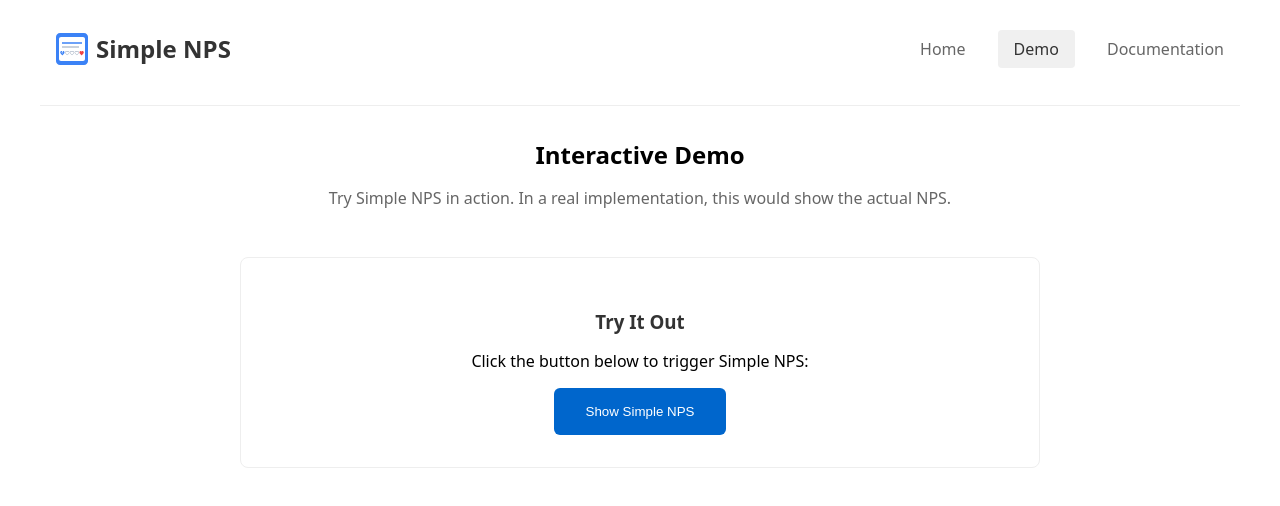
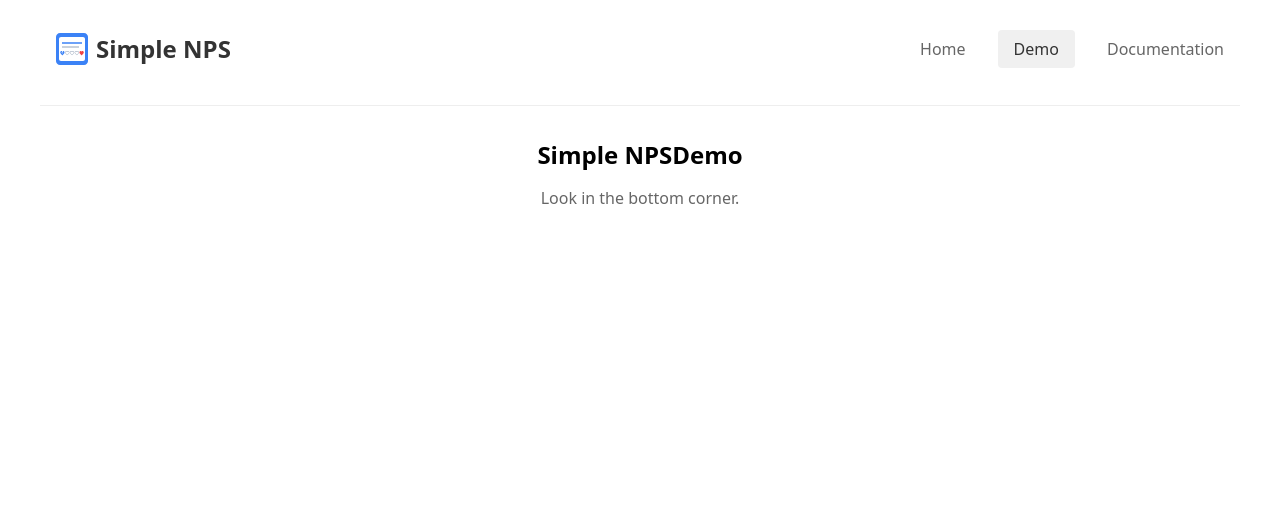
Before and after one commit to kevinkace/simple-nps, a SvelteKit app in the folder apps/website/: page /demo in a window 1280 px wide. Shown: the top 506 px of the page. Built offline with nearby package versions, Linux system fonts and the light colour scheme.

Commit message:
cleanup demo page

```diff
--- a/apps/website/src/routes/demo/+page.svelte
+++ b/apps/website/src/routes/demo/+page.svelte
@@ -1,51 +1,19 @@
 <script>
   import { onMount } from 'svelte';
-  import { base } from '$app/paths';
 
   let showNps = false;
-
-  onMount(() => {
-    // Load the script from packages/script
-    if (typeof window !== 'undefined') {
-      const script = document.createElement('script');
-      // In production, this would load from packages/script/dist/index.js
-      // For demo purposes, we'll show a placeholder
-      script.innerHTML = `
-        // Demo placeholder - in production this would be packages/script/dist/index.js
-        console.log('Simple NPS script loaded');
-        window.initSimpleNps = function() {
-          console.log('Demo: Simple NPS would show here');
-          alert('Demo: This would show Simple NPS. In production, load the built script from packages/script/dist/index.js');
-        };
-      `;
-      document.head.appendChild(script);
-    }
-  });
-
-  function showDemo() {
-    showNps = true;
-    if (typeof window !== 'undefined' && window.initSimpleNps) {
-      window.initSimpleNps();
-    }
-  }
 </script>
 
 <svelte:head>
   <title>Demo - Simple NPS</title>
   <meta name="description" content="Interactive demo of Simple NPS" />
+
+  <script src="https://unpkg.com/simple-nps@0.0.2/dist/simple-nps.iife.js"></script>
 </svelte:head>
 
 <section class="demo">
-  <h1>Interactive Demo</h1>
-  <p>Try Simple NPS in action. In a real implementation, this would show the actual NPS.</p>
-
-
-    <div class="demo-trigger">
-      <h3>Try It Out</h3>
-      <p>Click the button below to trigger Simple NPS:</p>
-      <button on:click={showDemo} class="btn primary">Show Simple NPS</button>
-    </div>
-
+  <h1>Simple NPSDemo</h1>
+  <p>Look in the bottom corner.</p>
 </section>
 
 <style>
@@ -59,99 +27,9 @@
     margin-bottom: 1rem;
   }
 
-  .demo > p {
+  .demo p {
     text-align: center;
     color: #666;
     margin-bottom: 3rem;
   }
-
-  .demo-controls {
-    margin-bottom: 3rem;
-  }
-
-  .config-section,
-  .demo-trigger {
-    margin-bottom: 2rem;
-    padding: 2rem;
-    border: 1px solid #eee;
-    border-radius: 8px;
-  }
-
-  .demo-trigger {
-    text-align: center;
-  }
-
-  .demo-trigger p {
-    margin-bottom: 1rem;
-  }
-
-  .btn {
-    padding: 1rem 2rem;
-    border: none;
-    border-radius: 6px;
-    font-weight: 500;
-    cursor: pointer;
-    text-decoration: none;
-    display: inline-block;
-    transition: all 0.2s;
-  }
-
-  .btn.primary {
-    background-color: #0066cc;
-    color: white;
-  }
-
-  .btn.primary:hover {
-    background-color: #0052a3;
-  }
-
-  .implementation-notes {
-    border-top: 1px solid #eee;
-    padding-top: 3rem;
-  }
-
-  .note {
-    margin-bottom: 2rem;
-    padding: 1.5rem;
-    background-color: #f8f9fa;
-    border-left: 4px solid #0066cc;
-    border-radius: 0 6px 6px 0;
-  }
-
-  .note h3 {
-    margin: 0 0 1rem 0;
-    color: #333;
-  }
-
-  .note p {
-    margin-bottom: 1rem;
-  }
-
-  .note p:last-child {
-    margin-bottom: 0;
-  }
-
-  pre {
-    background-color: #fff;
-    padding: 1rem;
-    border-radius: 6px;
-    overflow-x: auto;
-    border: 1px solid #e9ecef;
-    margin-top: 1rem;
-  }
-
-  code {
-    font-family: 'Monaco', 'Consolas', monospace;
-    font-size: 0.9rem;
-  }
-
-  h2 {
-    margin-bottom: 2rem;
-    color: #333;
-  }
-
-  h3 {
-    margin-bottom: 1rem;
-    color: #333;
-  }
 </style>
```
